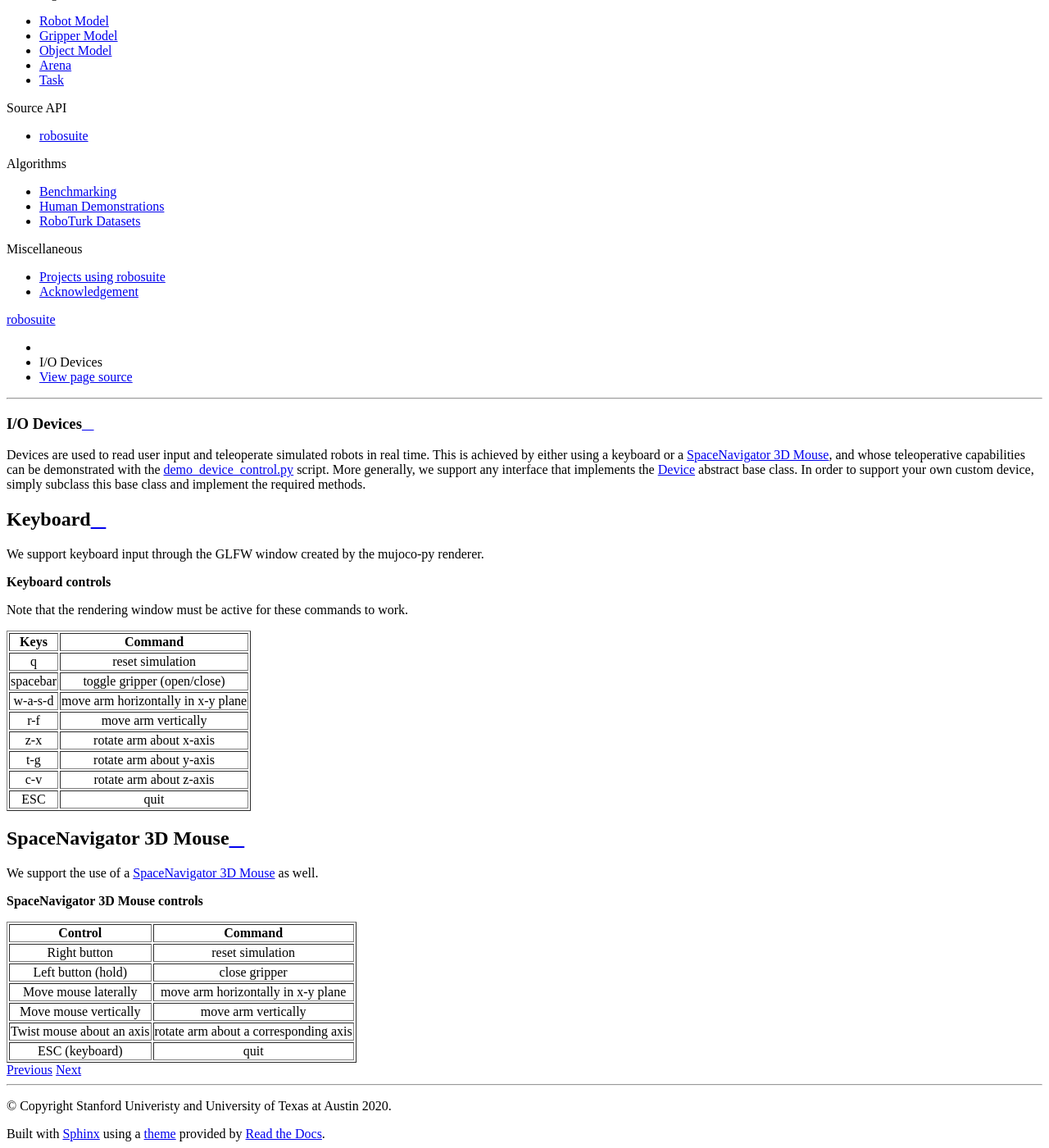
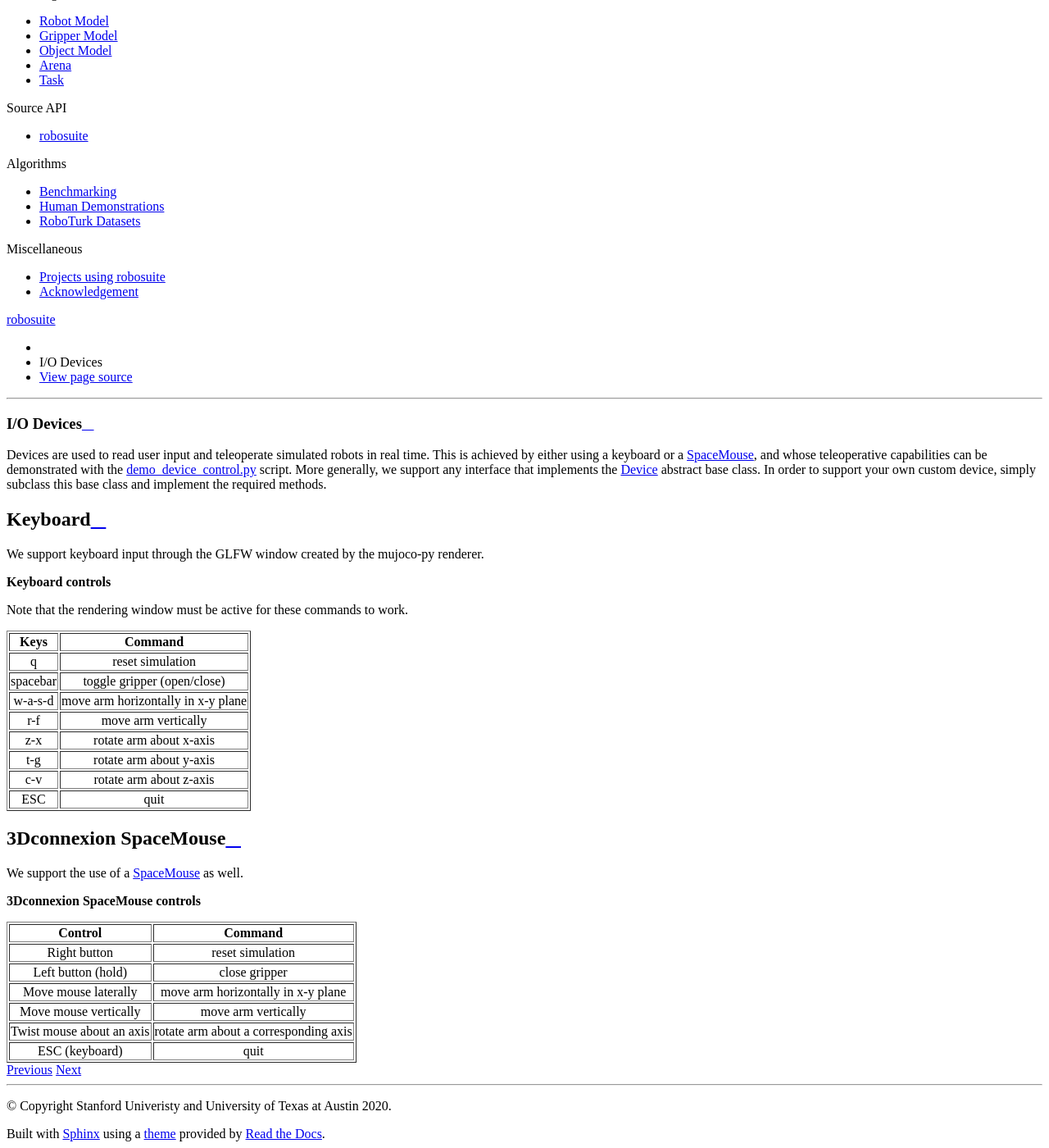
Before and after one commit to ARISE-Initiative/robosuite, a Sphinx documentation site: the page built from docs/modules/devices.md, in a window 1280 px wide and 1400 px high, scrolled down 554 px. Shown: the whole window at 82% size. Built offline with Sphinx 7.4.7 and the Read the Docs theme 2.0.0, drawn with Linux system fonts in a browser that asks for light colours; some of the changed text lies outside the part shown.

Commit message:
update SpaceNavigator to SpaceMouse

```diff
--- a/docs/modules/devices.md
+++ b/docs/modules/devices.md
@@ -1,6 +1,6 @@
 # I/O Devices
 
-Devices are used to read user input and teleoperate simulated robots in real time. This is achieved by either using a keyboard or a [SpaceNavigator 3D Mouse](https://www.3dconnexion.com/spacemouse_compact/en/), and whose teleoperative capabilities can be demonstrated with the [demo_device_control.py](../demos.html#teleoperation) script. More generally, we support any interface that implements the [Device](../simulation/device) abstract base class. In order to support your own custom device, simply subclass this base class and implement the required methods.
+Devices are used to read user input and teleoperate simulated robots in real time. This is achieved by either using a keyboard or a [SpaceMouse](https://www.3dconnexion.com/spacemouse_compact/en/), and whose teleoperative capabilities can be demonstrated with the [demo_device_control.py](../demos.html#teleoperation) script. More generally, we support any interface that implements the [Device](../simulation/device) abstract base class. In order to support your own custom device, simply subclass this base class and implement the required methods.
 
 ## Keyboard
 
@@ -21,11 +21,11 @@ Note that the rendering window must be active for these commands to work.
 |   c-v    |      rotate arm about z-axis       |
 |   ESC    |                quit                |
 
-## SpaceNavigator 3D Mouse
+## 3Dconnexion SpaceMouse
 
-We support the use of a  [SpaceNavigator 3D Mouse](https://www.3dconnexion.com/spacemouse_compact/en/) as well.
+We support the use of a [SpaceMouse](https://www.3dconnexion.com/spacemouse_compact/en/) as well.
 
-**SpaceNavigator 3D Mouse controls**
+**3Dconnexion SpaceMouse controls**
 
 |          Control          |                Command                |
 | :-----------------------: | :-----------------------------------: |
```
Also changed, not shown: docs/algorithms/demonstrations.md (+1 -1 lines).
